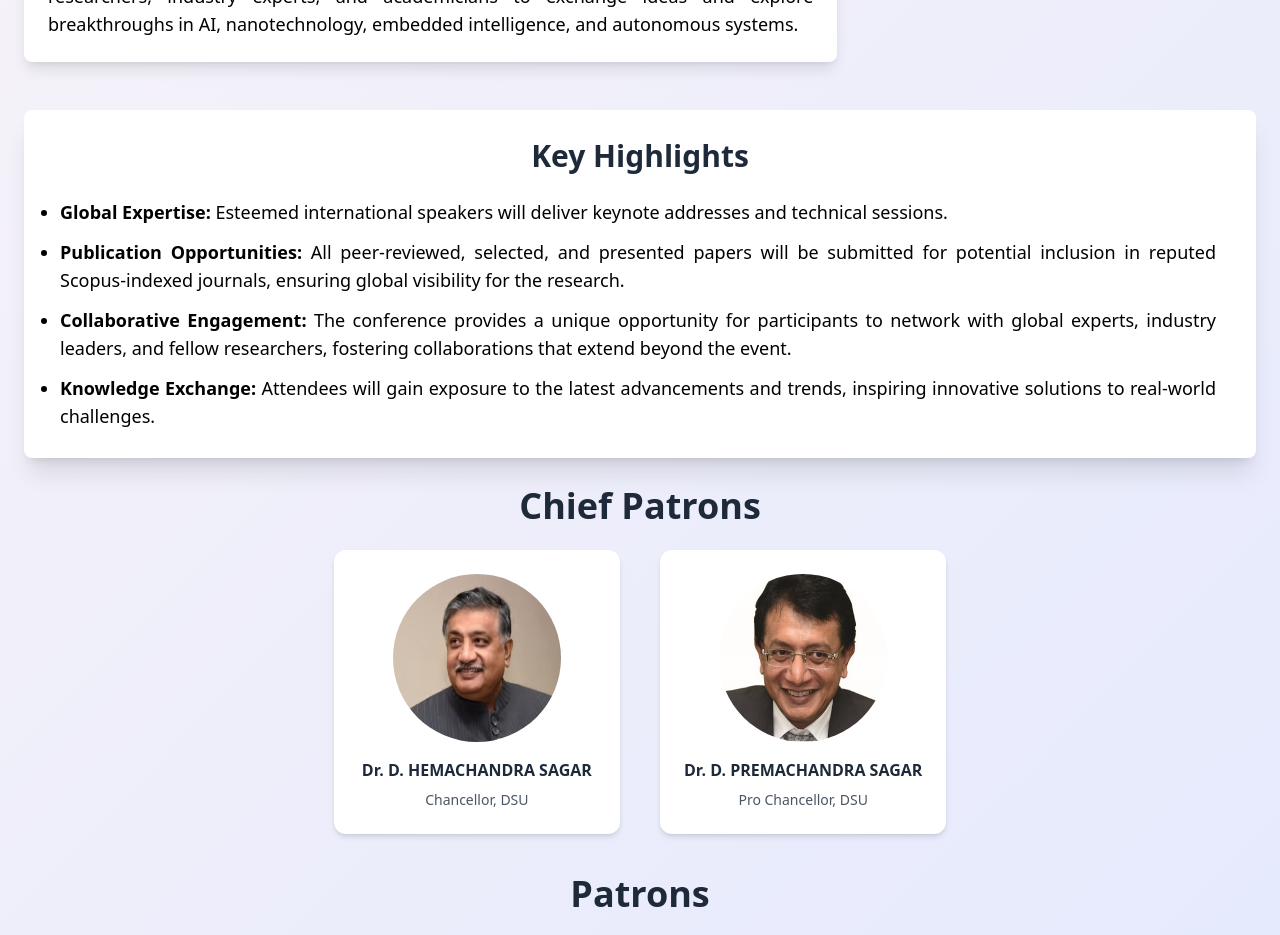
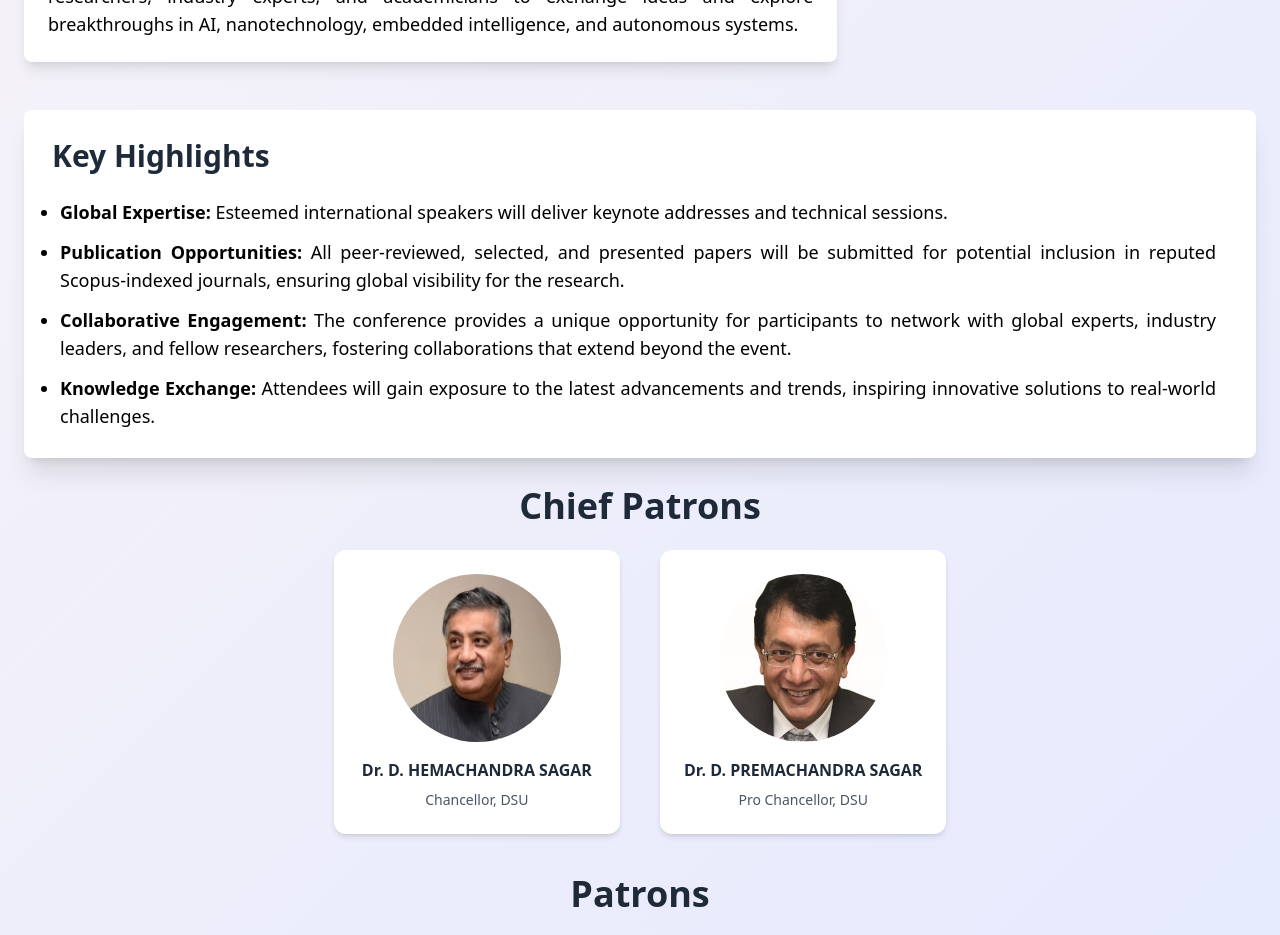
Before and after one commit to riteshkusingh27/IEEE_CONFERENCE, a React (Vite) app: page / in a window 1280 px wide. Shown: the part 1280-2215 px from the top of the page. Built offline with nearby package versions, Linux system fonts and the light colour scheme.

Commit message:
key highits

```diff
--- a/src/Components/HomeSection.jsx
+++ b/src/Components/HomeSection.jsx
@@ -111,7 +111,7 @@ const HomeSection = () => {
 </div>
         <div className="flex justify-center mb-7 ">
            <div className="mt-5  rounded-lg bg-white py-7 px-4  shadow md:shadow-xl">
-      <h3 className="text-xl md:text-3xl font-bold text-gray-800 mb-4 text-center pb-2">Key Highlights</h3>
+      <h3 className="text-xl md:text-3xl font-bold text-gray-800 mb-4 pl-3 pb-2">Key Highlights</h3>
       <ul className="list-disc pl-5 space-y-3 text-md md:text-lg text-justify text-black font-medium px-6">
         <li>
           <span className="font-bold text-black">Global Expertise:</span> Esteemed international speakers will deliver keynote addresses and technical sessions.
```
